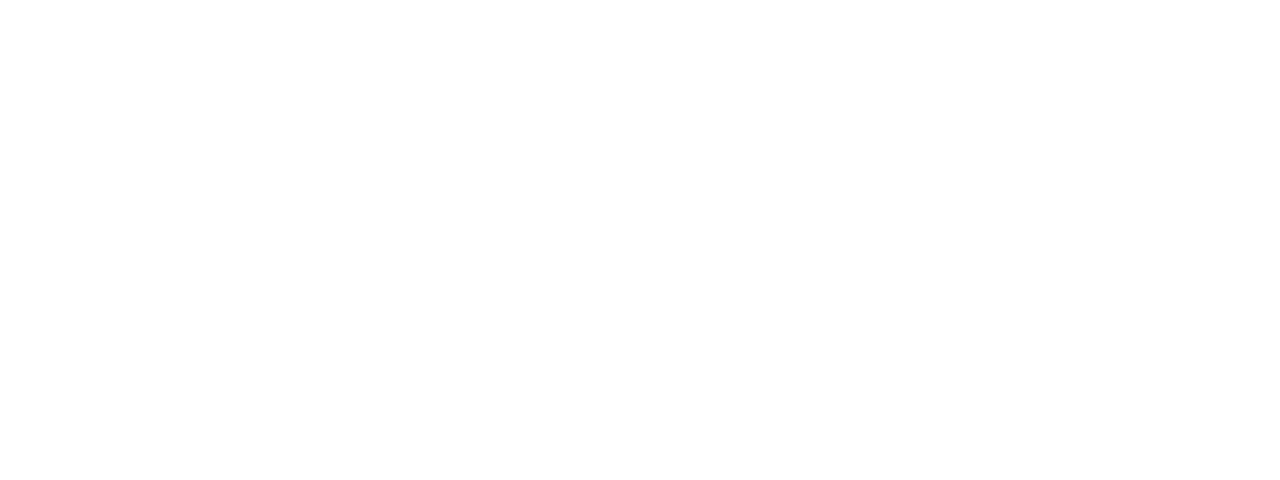
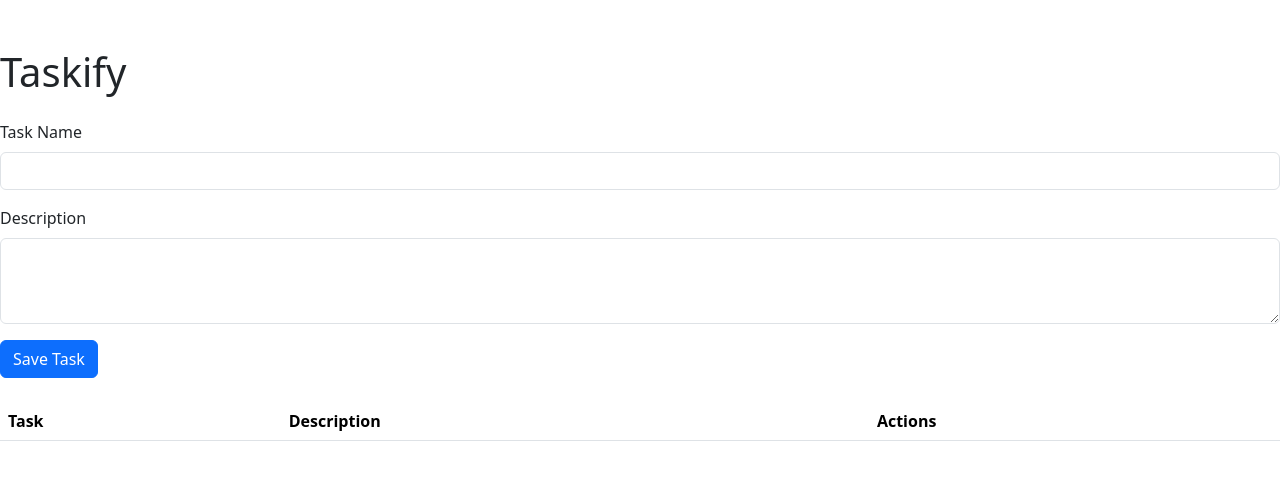
Before and after one commit to MalekElsaka/Blackstone_T1, a plain HTML site: page src/Index.html in a window 1280 px wide. Drawn offline with nearby package versions, Linux system fonts and the light colour scheme.

Commit message:
Add task management form and display table to Index.html

```diff
--- a/src/Index.html
+++ b/src/Index.html
@@ -6,13 +6,49 @@
     <title>Document</title>
     <link href="https://cdn.jsdelivr.net/npm/bootstrap@5.3.3/dist/css/bootstrap.min.css" rel="stylesheet"
         integrity="sha384-QWTKZyjpPEjISv5WaRU9OFeRpok6YctnYmDr5pNlyT2bRjXh0JMhjY6hW+ALEwIH" crossorigin="anonymous">
+    <link rel="stylesheet" href="styles.css">
 </head>
 
 <body>
 
+    <div class="wrapper">
+        <div class="main mt-5">
+            <h1 class="mb-4">Taskify</h1>
+
+            <!-- Form for adding/editing tasks -->
+            <form id="taskForm" class="mb-4">
+                <input type="hidden" id="taskId">
+                <div class="mb-3">
+                    <label for="taskName" class="form-label">Task Name</label>
+                    <input type="text" class="form-control" id="taskName" required>
+                </div>
+                <div class="mb-3">
+                    <label for="taskDescription" class="form-label">Description</label>
+                    <textarea class="form-control" id="taskDescription" rows="3"></textarea>
+                </div>
+                <button type="submit" class="btn btn-primary">Save Task</button>
+            </form>
+
+            <!-- Table to display tasks -->
+            <table class="table table-striped">
+                <thead>
+                    <tr>
+                        <th>Task</th>
+                        <th>Description</th>
+                        <th>Actions</th>
+                    </tr>
+                </thead>
+                <tbody id="taskList">
+                    <!-- Tasks will be dynamically added here -->
+                </tbody>
+            </table>
+        </div>
+    </div>
     <script src="https://cdn.jsdelivr.net/npm/bootstrap@5.3.3/dist/js/bootstrap.bundle.min.js"
         integrity="sha384-YvpcrYf0tY3lHB60NNkmXc5s9fDVZLESaAA55NDzOxhy9GkcIdslK1eN7N6jIeHz"
         crossorigin="anonymous"></script>
+
+    <script src="index.js"></script>
 </body>
 
 </html>
```
